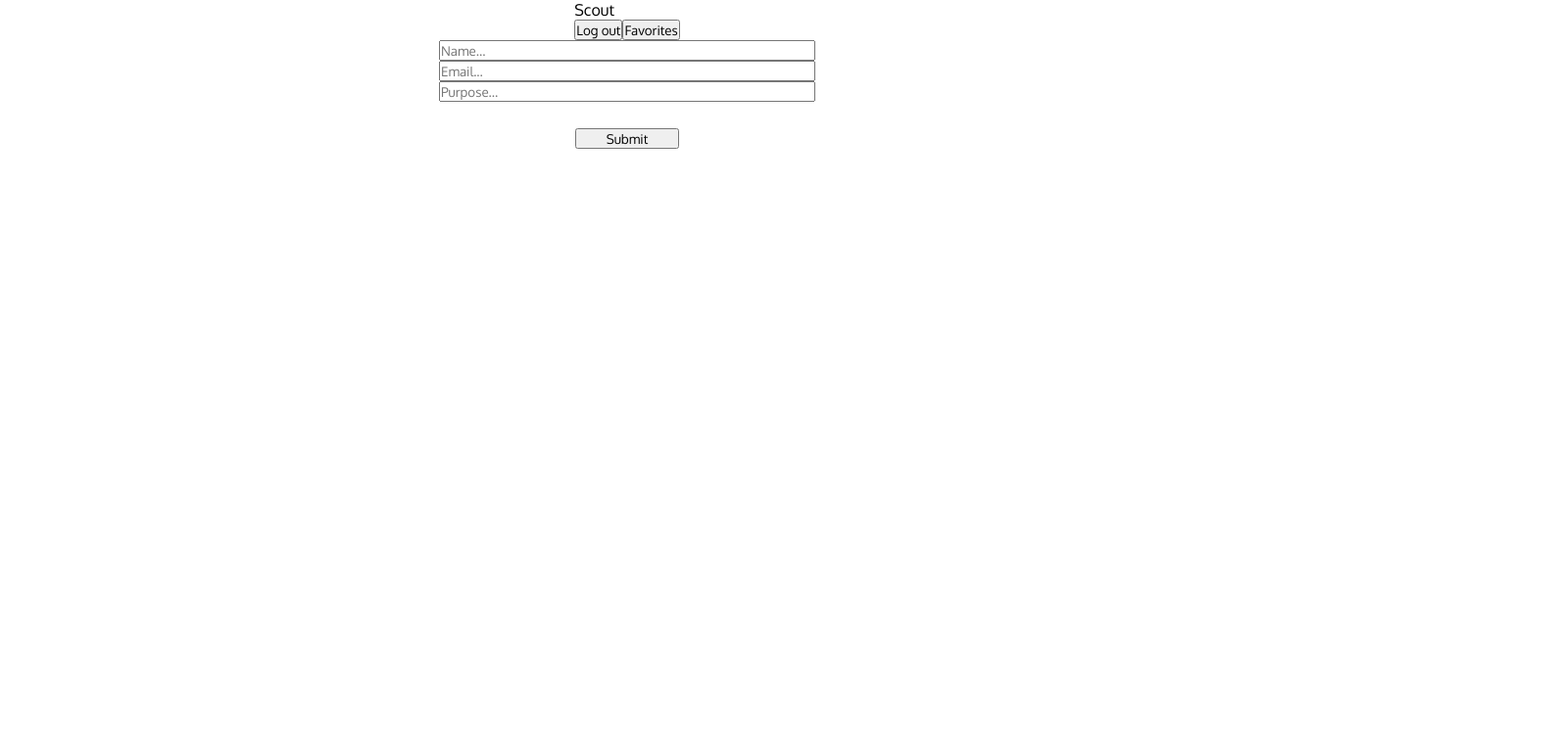
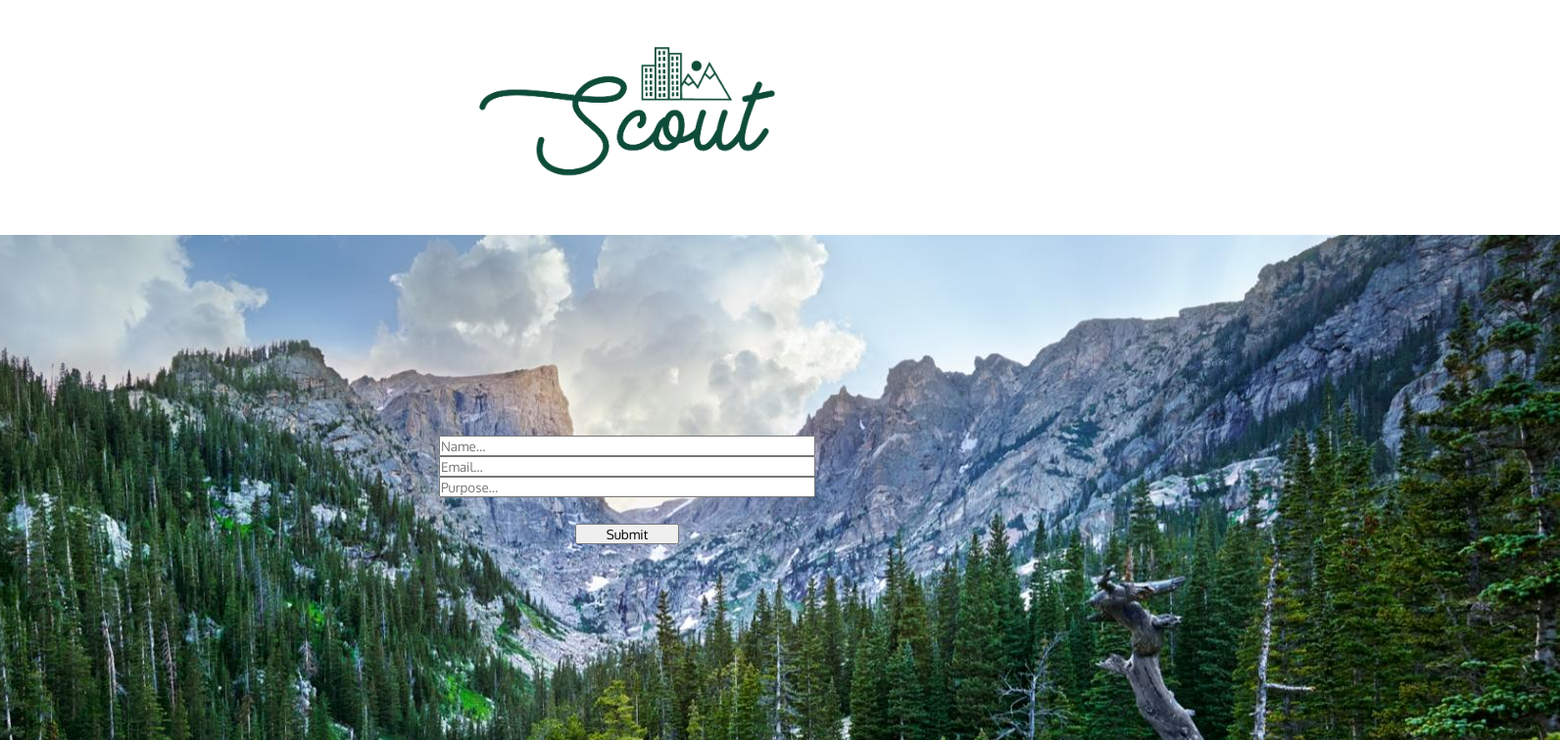
Before and after one commit to cgeglio/VRAD, a React (Create React App) app: page / in a window 1280 px wide. Shown: the top 756 px of the page at 98% size, 1592 px wide, since content can reach past the window. Built offline with nearby package versions, Linux system fonts and the light colour scheme; no server answers.

Commit message:
Add logo and background img to landing page

```diff
--- a/src/components/App/App.js
+++ b/src/components/App/App.js
@@ -44,10 +44,8 @@ class App extends Component {
         <Route exact path='/'>
           {this.state.isLoggedIn ? <Redirect to='/areas' /> : (
             <>
-              <Header
-                user={this.state.user}
-                logout={this.logout}
-              />
+              <img src={process.env.PUBLIC_URL + `/scoutGreen.png`} alt="Logo" className="logo" />
+              <img src={process.env.PUBLIC_URL + `/rmnp.jpg`} alt="Rocky Mountain National Park" className="background-img" />
               <Form
                 addUser={this.addUser}
               />
--- a/src/components/App/App.scss
+++ b/src/components/App/App.scss
@@ -6,5 +6,12 @@ main {
 }
 
 .logo {
-  height: 8em;
+  height: 10em;
+  margin: 3em 0 2em 0;
 }
+
+.background-img {
+  max-height: 30%;
+  object-fit: cover;
+  position: relative;
+}
--- a/src/components/Form/Form.scss
+++ b/src/components/Form/Form.scss
@@ -1,6 +1,7 @@
 form {
   display: flex;
   flex-direction: column;
+  position: absolute;
   text-align: center;
   width: 30%;
 
--- a/src/components/Header/Header.js
+++ b/src/components/Header/Header.js
@@ -5,7 +5,7 @@ import { Link } from 'react-router-dom'
 export const Header = ({ user, logout }) => {
   return (
     <div>
-      <header>Scout</header>
+      <header><img src={process.env.PUBLIC_URL + `/scoutGreen.png`} alt="Logo" className="header-logo" /></header>
   <div className='subheader'>{user.name}</div>
       <Link to='/'><button className='logOut' onClick={() => logout()}>Log out</button></Link>
       <button className='favorites'>Favorites</button>
--- a/src/components/Header/Header.scss
+++ b/src/components/Header/Header.scss
@@ -0,0 +1,4 @@
+.header-logo {
+  height: 3em;
+  margin-top: 1em;
+}
```
Also changed, not shown: public/rmnp.jpg (added).
